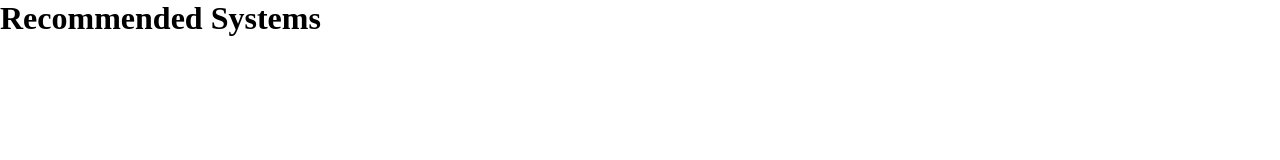
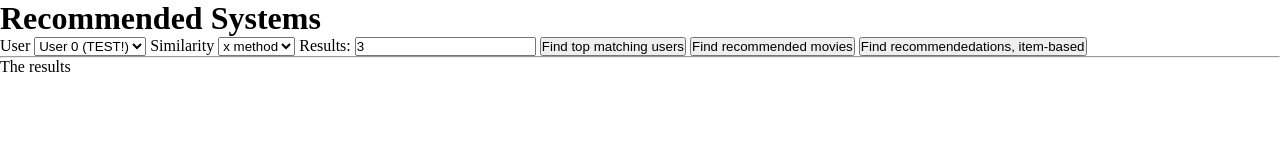
Before and after one commit to fj222wh/2dv515-assignment-1, a website: page public/index.html in a window 1280 px wide. Drawn offline with Linux system fonts and the light colour scheme.

Commit message:
Set up HTML-structure

```diff
--- a/public/index.html
+++ b/public/index.html
@@ -9,5 +9,45 @@
 <body>
     <h1>Recommended Systems</h1>
 
+    <div>
+        <form action="">
+            <label for="user">
+            User
+
+            <select name="user" id="user">
+                <option value="0">User 0 (TEST!)</option>
+            </select>
+            </label>
+
+            <label for="similarity">
+                Similarity
+
+                <select name="similarity" id="similarity">
+                    <option value="x">x method</option>
+                </select>
+            </label>
+
+            <label for="results">
+                Results:
+                <input type="text" value="3">
+            </label>
+
+            <button type="submit">Find top matching users</button>
+            <button type="submit">Find recommended movies</button>
+            <button type="submit">Find recommendedations, item-based</button>
+        </form>
+
+        <hr>
+
+        <p>The results</p>
+        <div id="result-div">
+
+        </div>
+    </div>
+
+
+
+
+    <script type="module" src="./js/index.js"></script>
 </body>
 </html>
```
Also changed, not shown: public/js/index.js (added).
